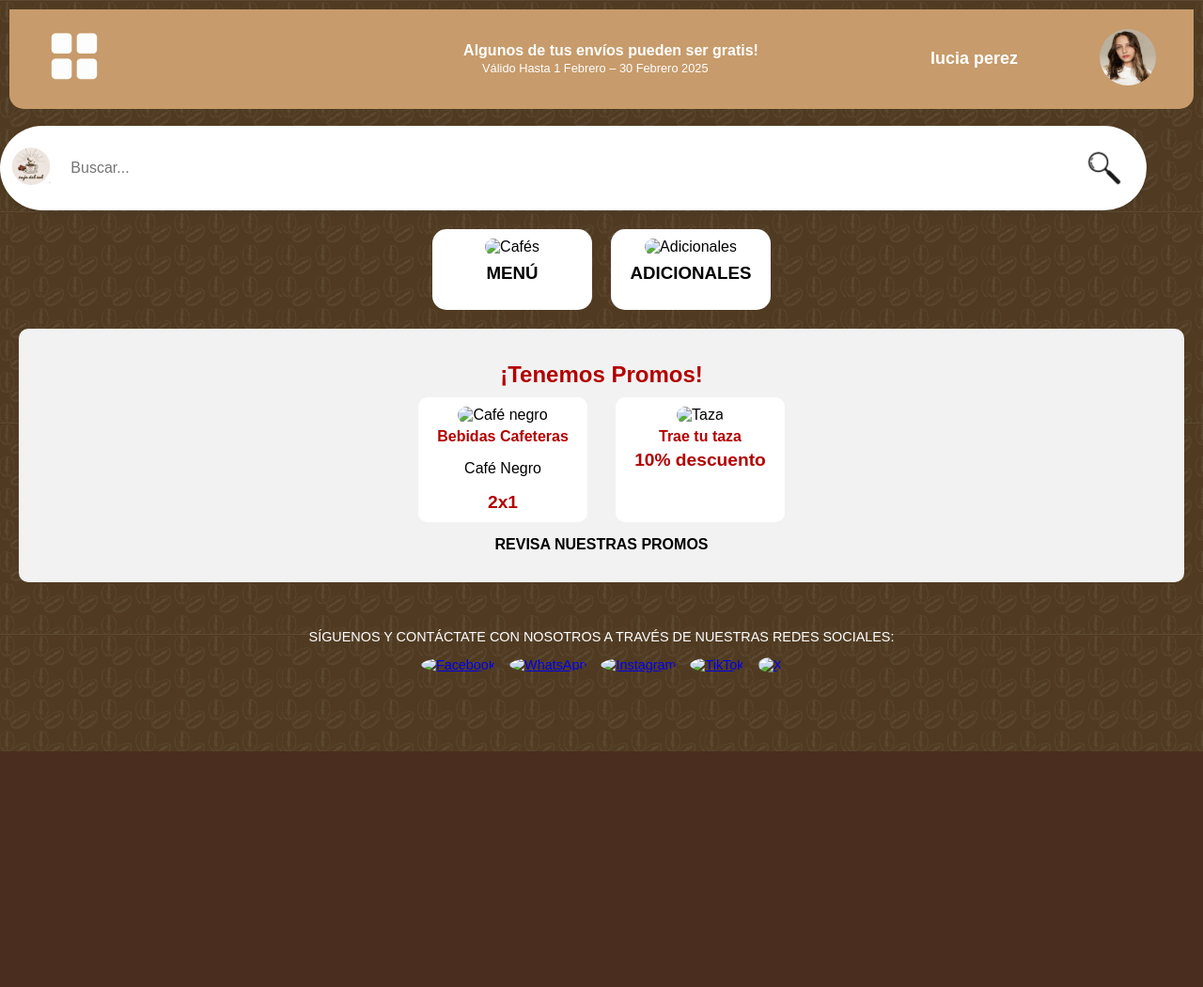
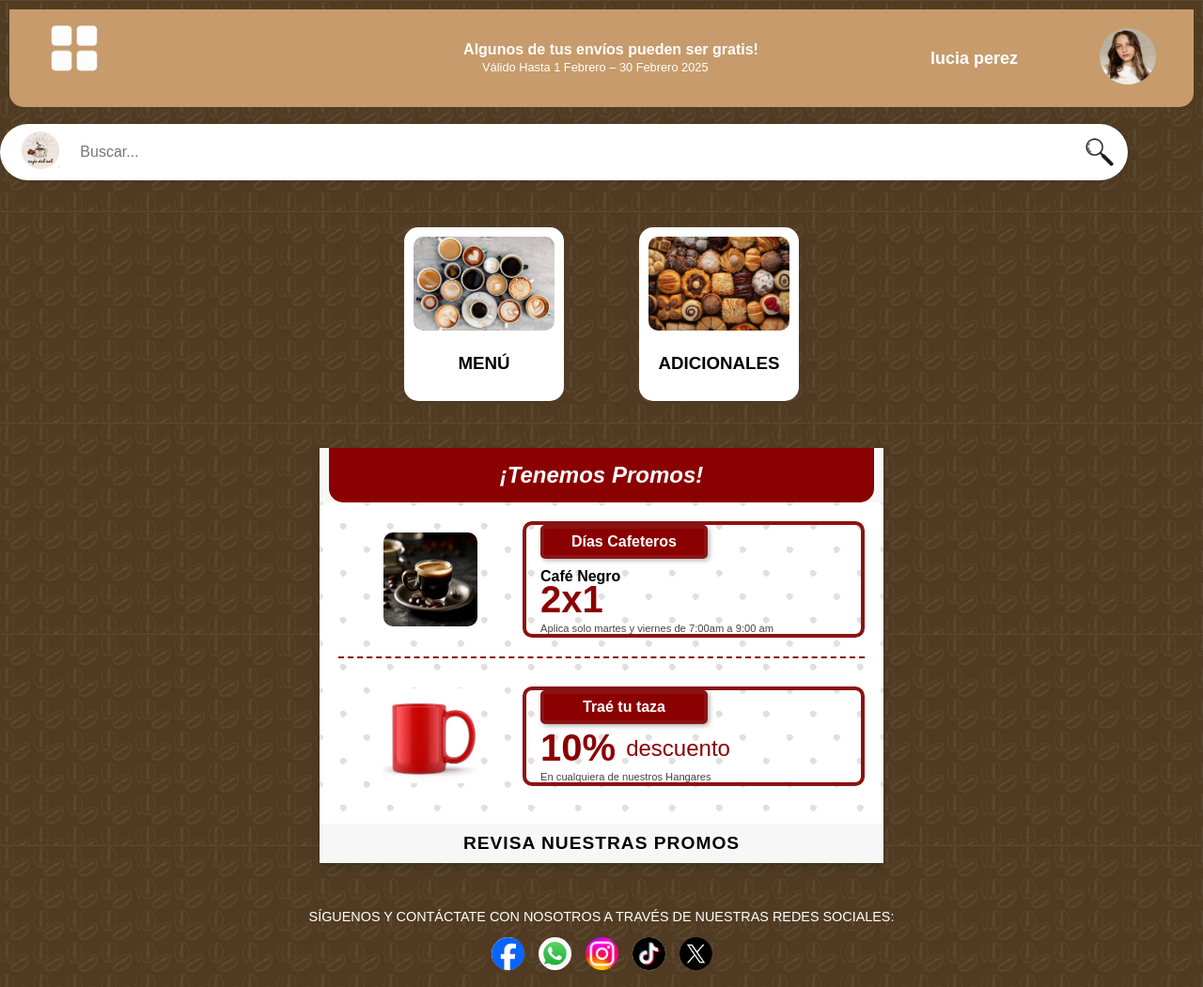
Before and after one commit to salasplazaadryluz-prog/caf-del-sol, a website: page public/inicio/inicio.html in a window 1280 px wide. Shown: the whole page at 94% size. Before the commit the page ends 800 px from the top, so only its background shows below. Drawn offline with Linux system fonts and the light colour scheme.

Commit message:
actualizacion de la pagina inicio

```diff
--- a/public/inicio/inicio.html
+++ b/public/inicio/inicio.html
@@ -45,50 +45,69 @@
   <!-- Menú principal -->
   <main class="menu-section">
     <div class="menu-card">
-      <img src="menu.jpg" alt="Cafés">
+      <img src="imagen/tazas.jpg" alt="Cafés">
       <a href="menu.html"><h3>MENÚ</h3></a>
     </div>
     <div class="menu-card">
-      <img src="adicionales.jpg" alt="Adicionales">
+      <img src="imagen/adicio.jpg" alt="Adicionales"> <br>
       <h3>ADICIONALES</h3>
     </div>
   </main>
 
   <!-- Promociones -->
-  <section class="promos">
-    <h2>¡Tenemos Promos!</h2>
+  <div id="contenedor-promociones-cafe">
 
-    <div class="promo-box">
-      <div class="promo-item">
-        <img src="cafe-negro.jpg" alt="Café negro">
-        <div class="promo-info">
-          <h4>Bebidas Cafeteras</h4>
-          <p>Café Negro</p>
-          <span class="promo-deal">2x1</span>
+    <header class="promo-header">
+        <h1>¡Tenemos Promos!</h1>
+    </header>
+
+    <main class="promo-content-wrapper">
+
+        <div class="promo-card item-cafe">
+            <div class="card-image">
+                <img class="opacidad" src="imagen/cafe negro.jpg" alt="Taza de Café Negro">
+            </div>
+            <div class="card-details">
+                <div class="etiqueta-roja">Días Cafeteros</div>
+                <div class="promo-texto">
+                    <p class="promo-title">Café Negro</p>
+                    <p class="promo-descuento">2x1</p>
+                    <p class="promo-restriccion">Aplica solo martes y viernes de 7:00am a 9:00 am</p>
+                </div>
+            </div>
         </div>
-      </div>
 
-      <div class="promo-item">
-        <img src="taza.jpg" alt="Taza">
-        <div class="promo-info">
-          <h4>Trae tu taza</h4>
-          <span class="promo-deal">10% descuento</span>
+        <div class="promo-divider"></div>
+
+        <div class="promo-card item-taza">
+            <div class="card-image">
+                <img src="imagen/taza roja.jpg" alt="Taza Roja">
+            </div>
+            <div class="card-details">
+                <div class="etiqueta-roja">Traé tu taza</div>
+                <div class="promo-texto">
+                    <p class="promo-descuento">10% <span class="texto-pequeño">descuento</span></p>
+                    <p class="promo-restriccion">En cualquiera de nuestros Hangares</p>
+                </div>
+            </div>
         </div>
-      </div>
-    </div>
 
-    <p class="promo-link">REVISA NUESTRAS PROMOS</p>
-  </section>
+    </main>
 
+    <footer class="promo-footer">
+        <h2>REVISA NUESTRAS PROMOS</h2>
+    </footer>
+
+</div>
   <!-- Redes sociales -->
   <footer class="footer">
     <p>SÍGUENOS Y CONTÁCTATE CON NOSOTROS A TRAVÉS DE NUESTRAS REDES SOCIALES:</p>
     <div class="social-icons">
-      <a href="#"><img src="facebook.png" alt="Facebook"></a>
-      <a href="#"><img src="whatsapp.png" alt="WhatsApp"></a>
-      <a href="#"><img src="instagram.png" alt="Instagram"></a>
-      <a href="#"><img src="tiktok.png" alt="TikTok"></a>
-      <a href="#"><img src="x.png" alt="X"></a>
+      <a href="#"><img src="imagen/facebook.png" alt="Facebook"></a>
+      <a href="#"><img src="imagen/whap.jpeg" alt="WhatsApp"></a>
+      <a href="#"><img src="imagen/inst.webp" alt="Instagram"></a>
+      <a href="#"><img src="imagen/tik-.png" alt="TikTok"></a>
+      <a href="#"><img src="imagen/x_.png" alt="X"></a>
     </div>
   </footer>
 
--- a/public/inicio/pagina.css
+++ b/public/inicio/pagina.css
@@ -82,8 +82,8 @@ body {
     width: 100%; /* Asegura que ocupe todo el ancho */
     max-width: 1200px; /* Ancho máximo de la barra (ejemplo) */
     background-color: white; /* Simula la barra blanca */
-    border-radius: 50px; /* Bordes redondeados */
-    padding: 10px; /* Relleno interno */
+    border-radius: 40px; /* Bordes redondeados */
+    padding: 0px; /* Relleno interno */
     box-shadow: 0 2px 5px rgba(0, 0, 0, 0.1);
 }
 
@@ -97,6 +97,7 @@ body {
 .logo img {
     height: 40px; /* Ajusta el tamaño del logo */
     width: auto;
+    margin-left: 20px;
 }
 
 /* 2. Campo de Texto (Centro, ocupa el espacio restante) */
@@ -121,8 +122,8 @@ body {
 }
 
 .search-bar button img {
-    height: 70px; /* Ajusta el tamaño del icono de búsqueda */
-    width: 70px;
+    height: 60px; /* Ajusta el tamaño del icono de búsqueda */
+    width: 60px;
     vertical-align: middle;
 }
 
@@ -130,8 +131,8 @@ body {
 .menu-section {
   display: flex;
   justify-content: center;
-  gap: 20px;
-  margin: 20px;
+  gap: 80px;
+  margin: 50px;
 }
 
 .menu-card {
@@ -154,56 +155,145 @@ body {
 
 .menu-card h3 {
   margin-top: 8px;
+  margin-top: 20px; /* 🔹 mueve el texto hacia abajo */
+  font-weight: bold;
 }
 
 /* Promociones */
-.promos {
-  background-color: #f2f2f2;
-  color: #000;
-  margin: 20px;
-  border-radius: 10px;
-  text-align: center;
-  padding: 15px;
+/* --- VARIABLES DE COLOR (Opcional, pero útil para consistencia) --- */
+/* Puedes redefinir estas si es necesario, pero solo afectarán a este bloque */
+#contenedor-promociones-cafe {
+    --rojo-oscuro: #8B0000;
+    --gris-fondo: #f7f7f7;
+    --gris-texto: #444444;
+
+    /* Configuración del contenedor principal */
+    width: 100%; /* O el ancho máximo que desees (ej: max-width: 600px) */
+    max-width: 600px; /* Ejemplo de ancho */
+    margin: 20px auto; /* Centra el bloque en la página */
+    box-shadow: 0 4px 8px rgba(0, 0, 0, 0.2);
+    background-color: var(--gris-fondo);
+    font-family: Arial, sans-serif; /* Puedes cambiar la fuente aquí */
 }
 
-.promos h2 {
-  color: #b30000;
-  margin-bottom: 10px;
+/* --- TÍTULO PRINCIPAL --- */
+#contenedor-promociones-cafe .promo-header {
+    background-color: var(--rojo-oscuro);
+    color: #FFFFFF;
+    text-align: center;
+    padding: 15px 0;
 }
 
-.promo-box {
-  display: flex;
-  justify-content: center;
-  flex-wrap: wrap;
-  gap: 30px;
+#contenedor-promociones-cafe .promo-header h1 {
+    margin: 0;
+    font-size: 1.5em;
+    font-weight: bold;
+    /* Estilo de letra ligeramente cursiva como en la imagen */
+    font-style: italic;
 }
 
-.promo-item {
-  background-color: #fff;
-  border-radius: 10px;
-  padding: 10px;
-  width: 160px;
+/* --- CONTENIDO DE LAS PROMOS --- */
+#contenedor-promociones-cafe .promo-content-wrapper {
+    padding: 20px;
+    background-color: #ffffff; /* Fondo un poco más oscuro, simula el color de la imagen */
+    /* Simulación del patrón de fondo (mejor usar una imagen real de fondo si es posible) */
+    background-image: radial-gradient(#e0e0e0 10%, transparent 10%), radial-gradient(#e0e0e0 10%, transparent 10%);
+    background-size: 50px 50px;
+    background-position: 0 0, 25px 25px;
 }
 
-.promo-item img {
-  width: 100%;
-  border-radius: 10px;
+#contenedor-promociones-cafe .promo-card {
+    display: flex;
+    align-items: center;
+    margin-bottom: 20px;
 }
 
-.promo-info h4 {
-  color: #b30000;
-  margin: 5px 0;
+#contenedor-promociones-cafe .card-image {
+    flex: 0 0 35%;
+    text-align: center;
 }
 
-.promo-deal {
-  font-weight: bold;
-  font-size: 1.2rem;
-  color: #b30000;
+#contenedor-promociones-cafe .card-image img {
+    /* **IMPORTANTE**: Ajusta estos tamaños a tus imágenes reales */
+    width: 100px;
+    height: auto;
+    display: block;
+    margin: 0 auto;
+    border-radius: 10px;
+
 }
 
-.promo-link {
-  margin-top: 15px;
-  font-weight: bold;
+#contenedor-promociones-cafe .card-details {
+    flex: 1;
+    padding-left: 15px;
+     border: 4px solid #8b1313;
+  border-radius: 10px; /* redondea las esquinas */
+
+}
+
+/* --- ETIQUETAS ROJAS (Días Cafeteros / Traé tu taza) --- */
+#contenedor-promociones-cafe .etiqueta-roja {
+    background-color: var(--rojo-oscuro);
+    color: #FFFFFF;
+    font-weight: bold;
+    padding: 5px 10px;
+    border-radius: 5px;
+    text-align: center;
+    display: inline-block;
+    margin-bottom: 10px;
+    min-width: 150px;
+    border: 4px solid #8b1313;
+    box-shadow: 2px 2px 5px rgba(0, 0, 0, 0.3);
+}
+
+/* --- TEXTOS DENTRO DE LA PROMO --- */
+#contenedor-promociones-cafe .promo-title {
+    font-size: 1em;
+    margin: 0;
+    color: #000;
+    font-weight: bold;
+}
+
+#contenedor-promociones-cafe .promo-descuento {
+    font-size: 2.5em;
+    font-weight: bold;
+    color: var(--rojo-oscuro);
+    margin: -5px 0 5px 0;
+    line-height: 1;
+}
+
+#contenedor-promociones-cafe .texto-pequeño {
+    font-size: 0.6em;
+    font-weight: normal;
+    position: relative;
+    bottom: 5px;
+}
+
+#contenedor-promociones-cafe .promo-restriccion {
+    font-size: 0.7em;
+    color: var(--gris-texto);
+    margin: 0;
+}
+
+/* --- LÍNEA DIVISORA --- */
+#contenedor-promociones-cafe .promo-divider {
+    border-top: 2px dashed var(--rojo-oscuro);
+    margin: 10px 0 30px 0;
+}
+
+/* --- PIE DE PÁGINA (REVISA NUESTRAS PROMOS) --- */
+#contenedor-promociones-cafe .promo-footer {
+    text-align: center;
+    padding: 10px 0;
+    background-color: var(--gris-fondo); /* Fondo del pie */
+}
+
+#contenedor-promociones-cafe .promo-footer h2 {
+    margin: 0;
+    font-size: 1.2em;
+    font-weight: bold;
+    letter-spacing: 1px;
+    color: #000;
 }
 
 /* Footer */
```
Also changed, not shown: public/inicio/imagen/Menu.jpg (added), public/inicio/imagen/adi.jpg (added), public/inicio/imagen/adicio.jpg (added), public/inicio/imagen/adicionales.webp (added), public/inicio/imagen/cafe negro.jpg (added), public/inicio/imagen/facebook.png (added), public/inicio/imagen/inst.webp (added), public/inicio/imagen/menú.jpg (added), public/inicio/imagen/taza roja.jpg (added), public/inicio/imagen/tazas.jpg (added), public/inicio/imagen/tik-.png (added), public/inicio/imagen/whap.jpeg (added), public/inicio/imagen/x_.png (added).
